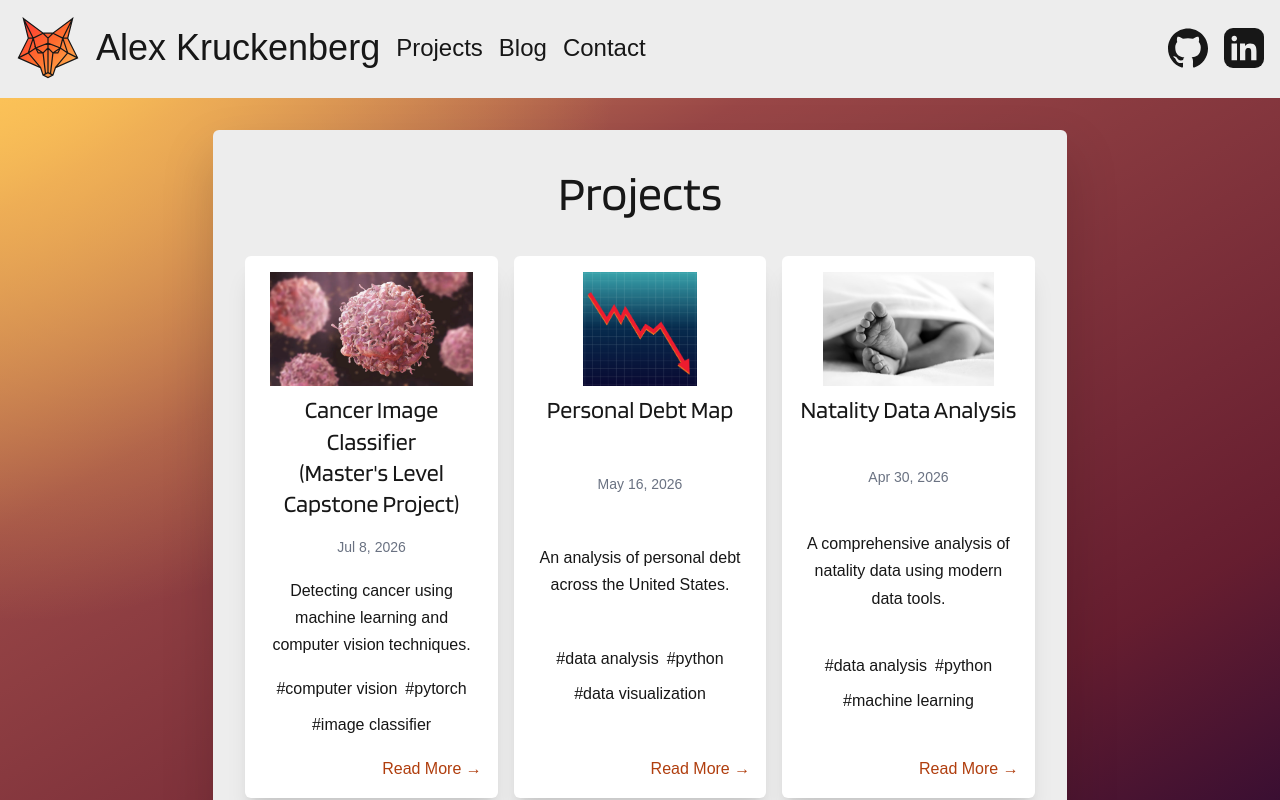
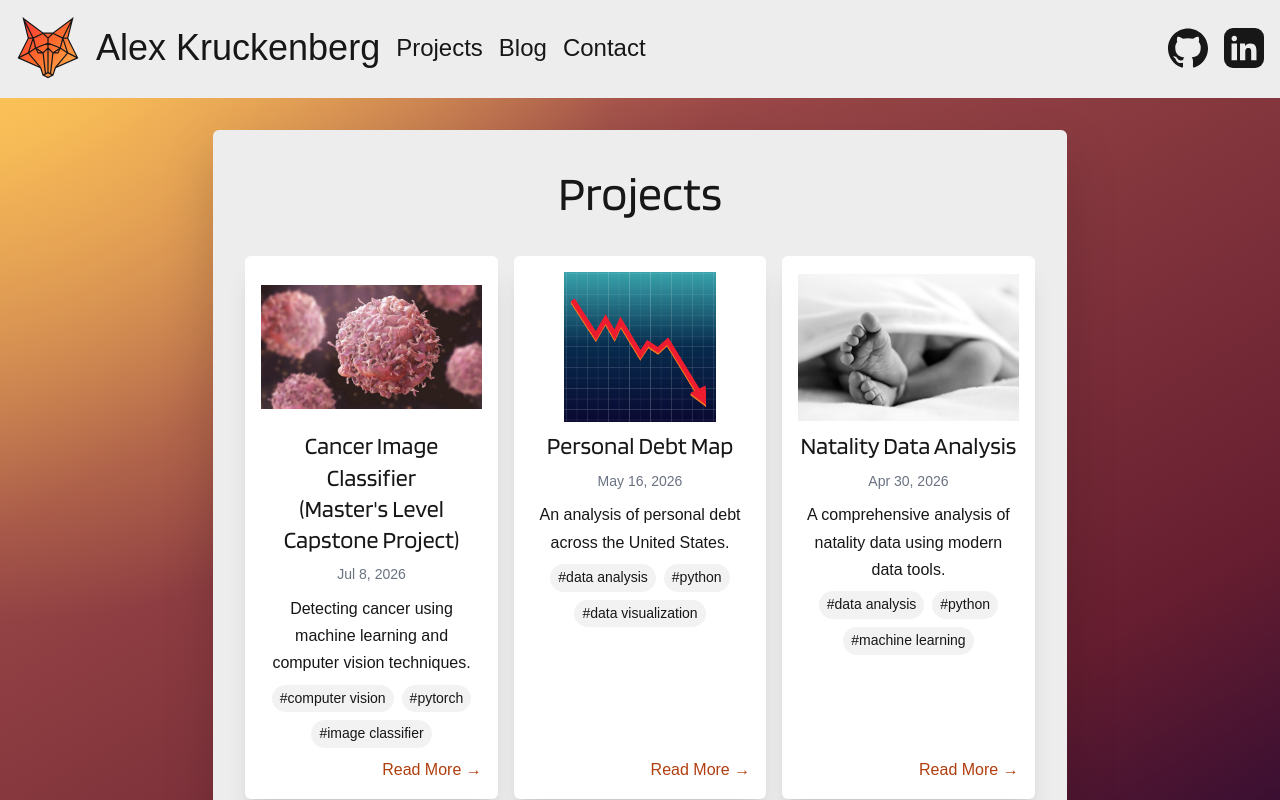
Before and after one commit to shroommu/portfolio-site-2026, a Next.js app: page /projects in a window 1280 px wide. Shown: the top 800 px of the page. Built offline with nearby package versions, Linux system fonts and the light colour scheme; a web font is replaced by a local one.

Commit message:
normalize preview cards and clean up remaining lint errors

```diff
--- a/app/api/contact/route.tsx
+++ b/app/api/contact/route.tsx
@@ -2,7 +2,7 @@ import { NextRequest } from "next/server";
 
 import nodemailer from "nodemailer";
 
-export async function POST(req: NextRequest, context: Record<string, any>) {
+export async function POST(req: NextRequest) {
   try {
     const { email, subject, message } = await req.json();
 
@@ -23,10 +23,10 @@ export async function POST(req: NextRequest, context: Record<string, any>) {
     });
 
     return new Response(JSON.stringify({ success: true }), { status: 200 });
-  } catch (error: any) {
-    return new Response(
-      JSON.stringify({ success: false, error: error.message }),
-      { status: 500 },
-    );
+  } catch (error) {
+    const message = error instanceof Error ? error.message : "Unknown error";
+    return new Response(JSON.stringify({ success: false, error: message }), {
+      status: 500,
+    });
   }
 }
--- a/components/PreviewCard.tsx
+++ b/components/PreviewCard.tsx
@@ -3,47 +3,62 @@ import Link from "next/link";
 
 import { formatDate, toISODate } from "@/lib/formatDate";
 
+export interface PostPreview {
+  slug: string;
+  title: string;
+  date: string;
+  excerpt: string;
+  image: string;
+  tags: string[];
+}
+
 export default function PreviewCard({
   postPreview,
   postType,
 }: {
-  postPreview: Record<string, any>;
-  postType: string;
+  postPreview: PostPreview;
+  postType: "blog" | "projects";
 }) {
   return (
-    <div className="p-4 overflow-hidden shadow-xl hover:shadow-2xl rounded-md group bg-[var(--background-light)]">
-      <Link href={`/${postType}/${postPreview?.slug}`}>
-        <div className="flex flex-col h-full justify-center gap-2">
+    <div className="relative h-full p-4 overflow-hidden shadow-xl hover:shadow-2xl rounded-md group bg-[var(--background-light)]">
+      <div className="flex flex-col h-full gap-2">
         <div className="relative h-[100px] md:h-[150px] w-full">
           <Image
-              src={postPreview?.image}
+            src={postPreview.image}
             alt=""
             fill
             sizes="(min-width: 1024px) 30vw, (min-width: 640px) 45vw, 90vw"
             className="object-contain"
           />
         </div>
-          <div className="h-full flex flex-col justify-between gap-2">
         <h2 className="text-step-1 md:text-step-3 text-center">
-              {postPreview?.title}
+          <Link
+            href={`/${postType}/${postPreview.slug}`}
+            className="after:absolute after:inset-0 after:content-['']"
+          >
+            {postPreview.title}
+          </Link>
         </h2>
         <p className="text-caption text-gray-500 text-center">
-              <time dateTime={toISODate(postPreview?.date)}>
-                {formatDate(postPreview?.date)}
+          <time dateTime={toISODate(postPreview.date)}>
+            {formatDate(postPreview.date)}
           </time>
         </p>
-            <p className="text-center">{postPreview?.excerpt}</p>
+        <p className="text-center line-clamp-3">{postPreview.excerpt}</p>
         <div className="flex flex-wrap gap-2 justify-center">
-              {postPreview?.tags.map((tag: string) => {
-                return <span key={tag}>{`#${tag}`}</span>;
-              })}
+          {postPreview.tags.map((tag) => (
+            <span
+              key={tag}
+              className="text-caption px-2 py-0.5 rounded-full bg-black/5 dark:bg-white/10"
+            >
+              {`#${tag}`}
+            </span>
+          ))}
         </div>
-            <div className="flex w-full text-[var(--theme-color-link)] group-hover:underline">
+        <div className="flex w-full mt-auto text-[var(--theme-color-link)] group-hover:underline">
           <p className="ml-auto">Read More →</p>
         </div>
       </div>
     </div>
-      </Link>
-    </div>
   );
 }
```
Lines whose indentation alone changed are shown as unchanged.
